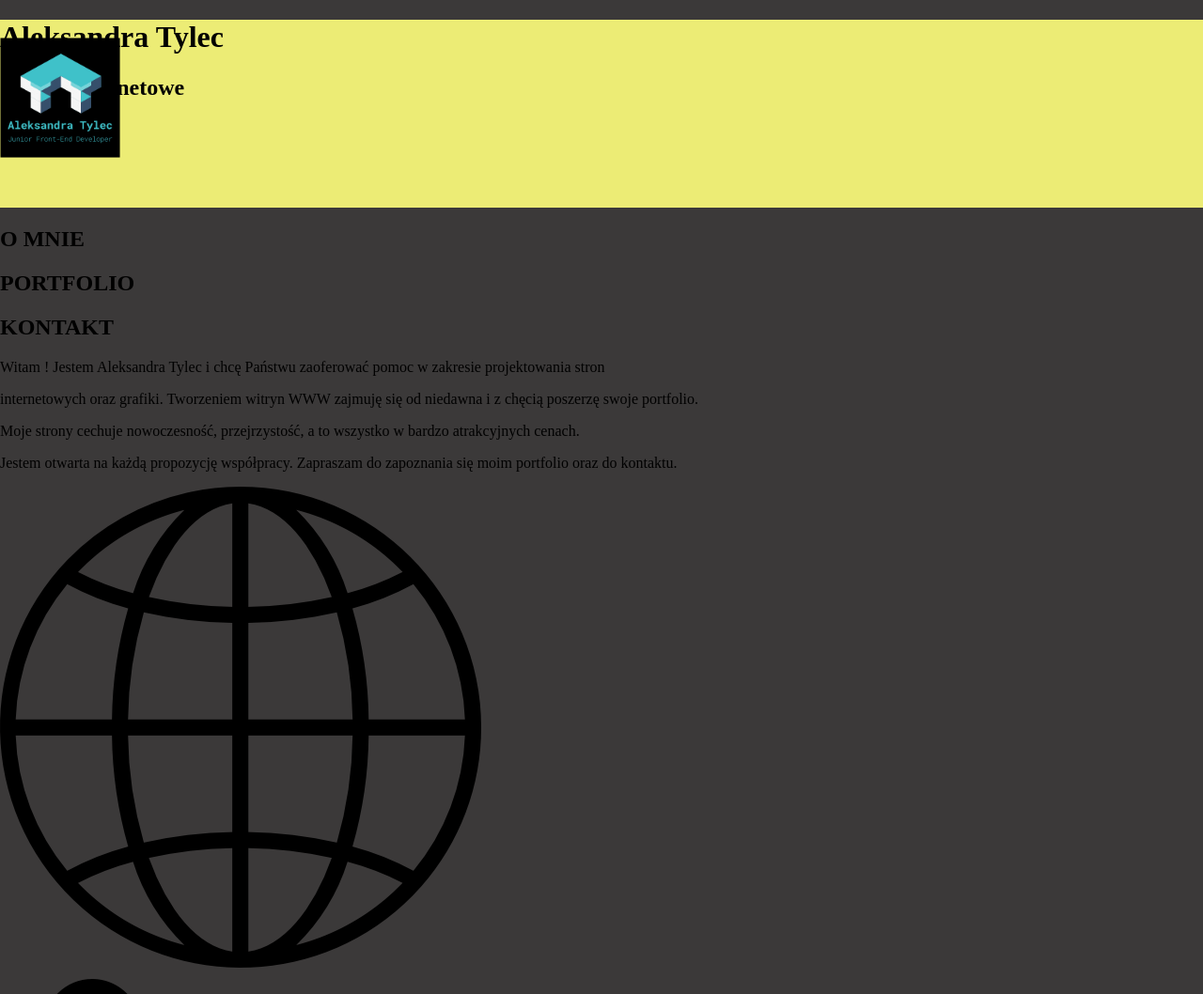
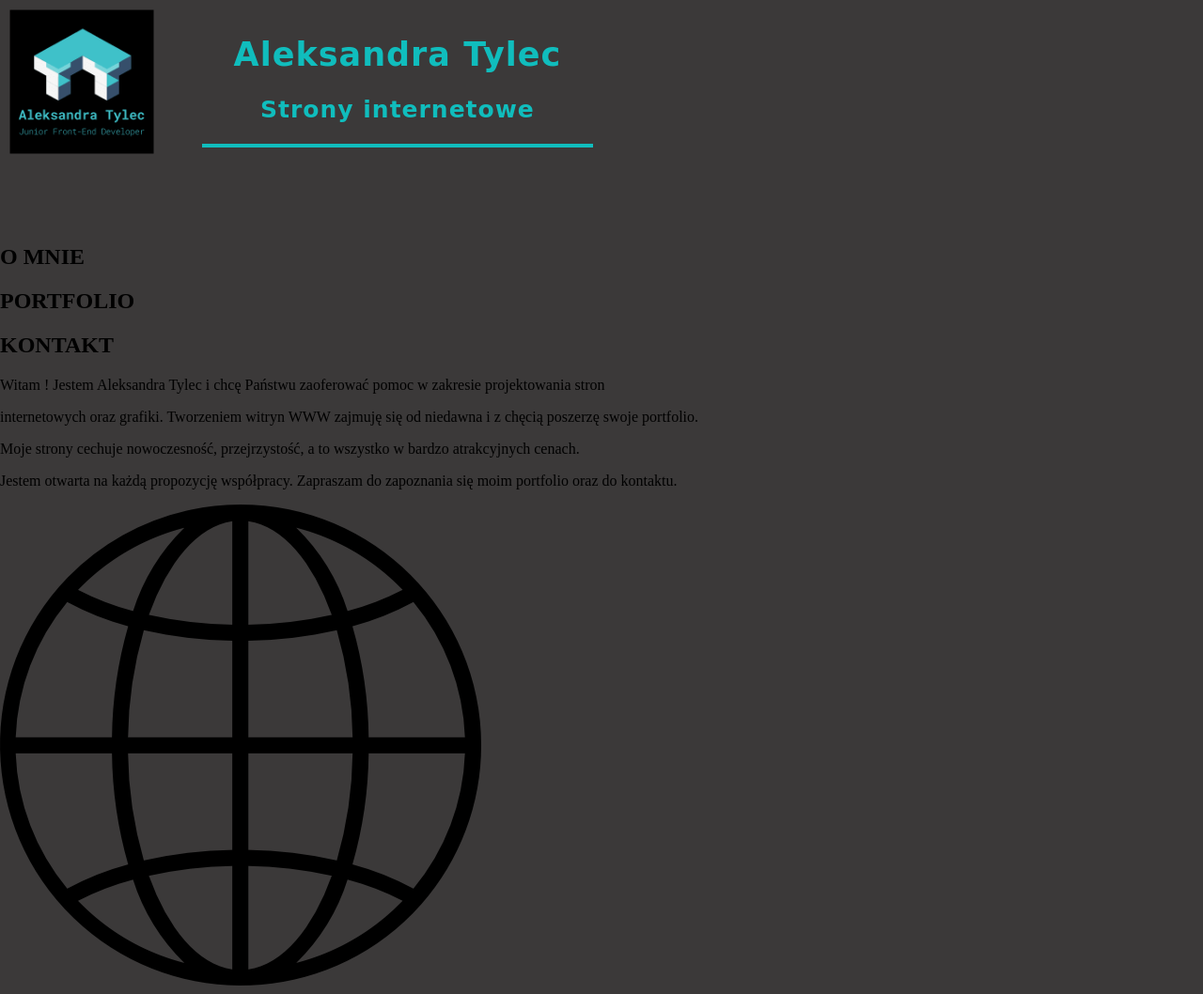
Before and after one commit to olls91/mySite, a plain HTML site: page index.html in a window 1280 px wide. Shown: the top 1058 px of the page at 94% size. Drawn offline with Linux system fonts and the light colour scheme; a web font is replaced by a local one.

Commit message:
style img, div.intro,

```diff
--- a/style.css
+++ b/style.css
@@ -4,16 +4,66 @@ body {
     box-sizing: border-box;
     height: 100vh;
     background-color: rgb(59, 57, 57);
+    /* font-family: 'Gideon Roman', cursive; */
+    /* font-family: 'Quintessential', cursive; */
 }
 
 header {
-    height: 25vh;
-    background-color: rgb(236, 236, 117);
+    height: 30vh;
 
 }
 
 header img {
+    float: left;
+    width: 12%;
+    margin: 10px;
+}
+
+div.intro {
+    float: left;
+    position: relative;
+    font-family: 'Gideon Roman', cursive;
+    color: rgb(16, 189, 189);
+    text-align: center;
+    margin: 10px 60px;
+    padding: 5px 15px;
+
+
+}
+
+div.intro::after {
+    content: "";
     position: absolute;
-    top: 5%;
-    width: 10%;
+    bottom: 0;
+    left: 0;
+    height: 4px;
+    width: 0;
+    background-color: rgb(16, 189, 189);
+    animation: name .7s cubic-bezier(0.175, 0.885, 0.32, 1.275) both;
+    overflow: hidden
 }
+
+@keyframes name {
+    0% {
+        left: -100%;
+        width: 0;
+
+    }
+
+    100% {
+        left: -5%;
+        width: 110%;
+    }
+}
+
+
+h1.name {
+    font-size: 35px;
+    letter-spacing: 1px;
+
+}
+
+h2.pro {
+    font-size: 25px;
+    letter-spacing: 1px;
+}
```
